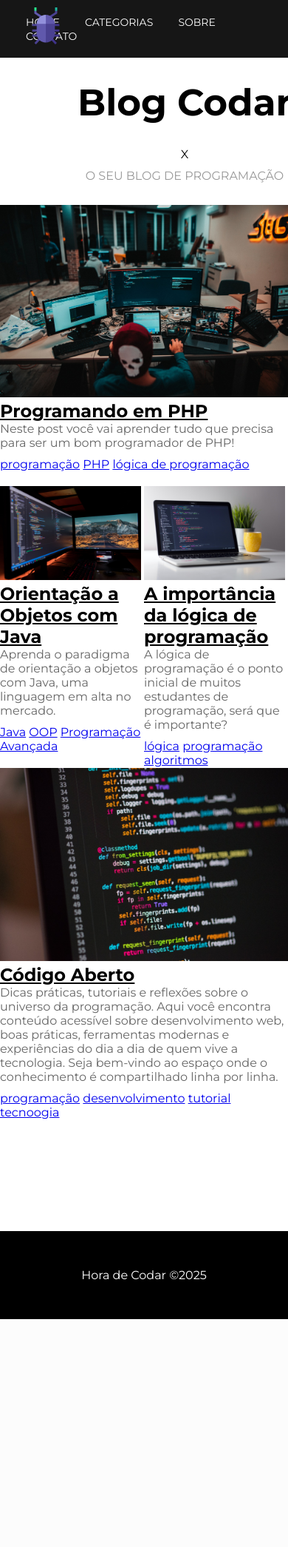
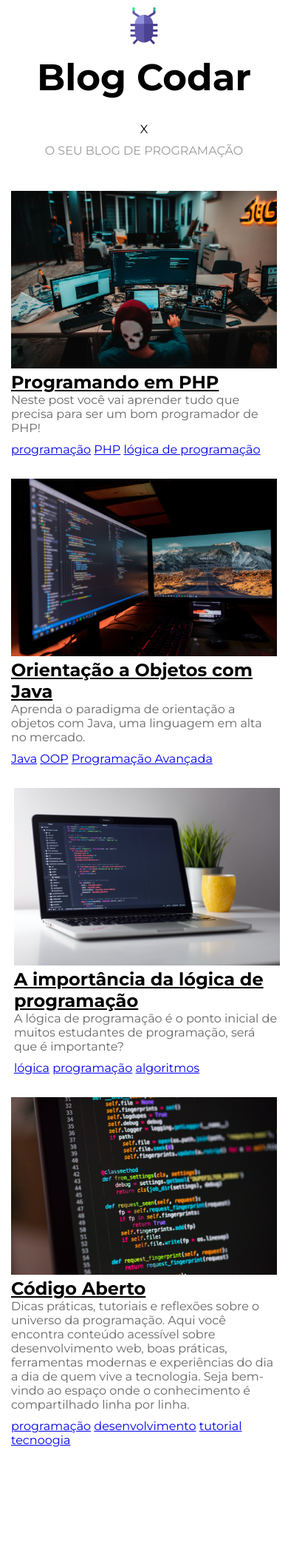
Before and after one commit to ViniciusRdeOliveira/blog, a PHP site: page / in a window 390 px wide; the page is wider, and only the part inside the window is pictured. Shown: the top 2091 px of that part at 74% size. Before the commit the page ends 1783 px from the top of that part, so only its background shows below. Run offline with PHP 8.4, Linux system fonts and the light colour scheme; some web fonts are replaced.

Commit message:
finalizando o projeto

```diff
--- a/css/styles.css
+++ b/css/styles.css
@@ -181,3 +226,56 @@ footer{
     color: #FFF;
     padding: 50px 0;
 }
+
+
+/*MOBILE*/
+
+@media(max-width:480px) {
+    /*HOME*/
+
+    header{
+        width: 100%;
+
+    }
+
+    #logo{
+        display: block;
+        position: relative;
+        margin: 0 auto;
+        left: 0;
+        width: 50px;
+
+    }
+
+    #navbar{
+        display: none;
+    }
+
+    #title-container{
+        min-width: 100%;
+        margin-top: 20px;
+    }
+
+    #post-container {
+        margin-top: 20px;
+    }
+
+    .post-box{
+        flex: 100% 1 0;
+        padding:  15px;
+        margin: 0;
+    }
+    /*POST*/
+
+    #post-container{
+        grid-template-columns: 100%;
+        padding: 15px;
+        grid-template-areas: "main"
+        "sidebar";
+    }
+
+    .img-container img{
+        width: 100%;
+
+    }
+}
--- a/post.php
+++ b/post.php
@@ -17,7 +17,7 @@ if(isset($_GET['id'])){
     <main id='post-container'>
         <div class='content-container'>
             <h1 id="main-title"><?= $currentPost['title'] ?></h1>
-            <p id="post-descirption"><?= $currentPost['description'] ?></p>
+            <p id="post-description"><?= $currentPost['description'] ?></p>
             <div class="img-container">
                 <img src ="<?= $BASE_URL ?>/img/<?= $currentPost['img'] ?>" alt="<?= $currentPost['title'] ?>">
             </div>
```
Also changed, not shown: other parts of css/styles.css (+47 -2 lines).
